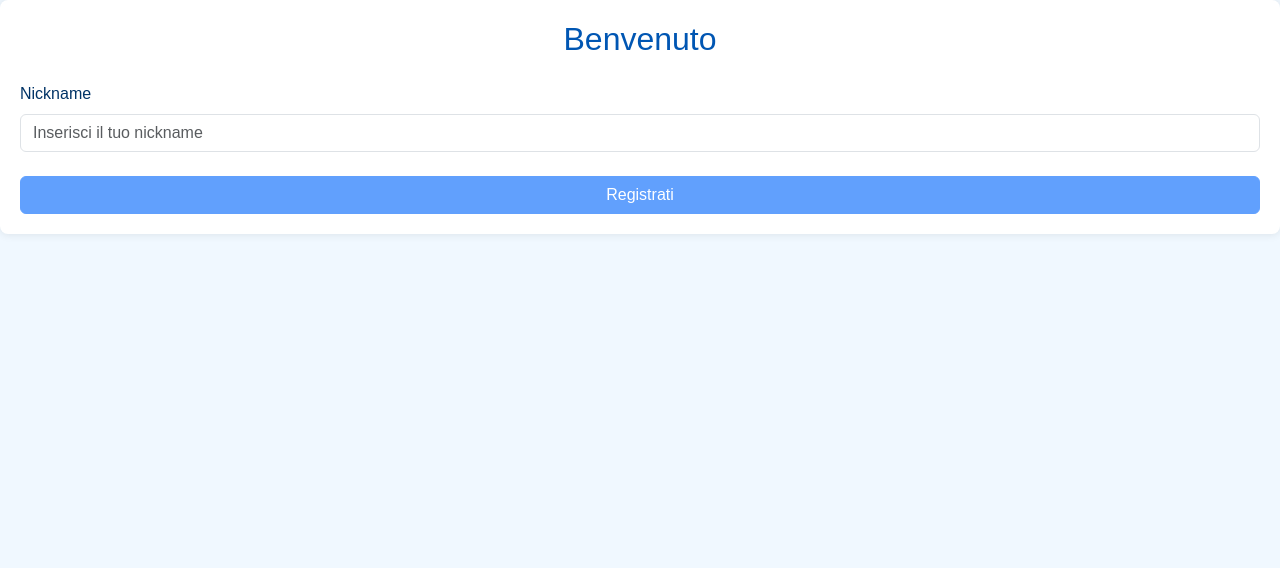
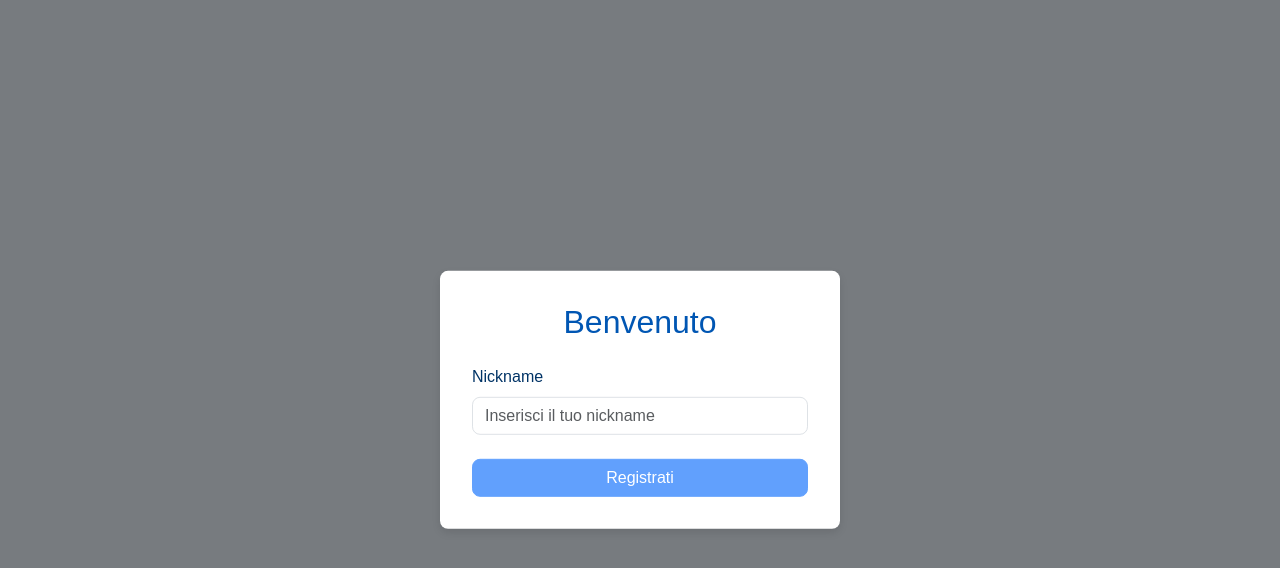
Before and after one commit to cri-24/squad-scoreboard, a Vue app: page / in a window 1280 px wide. Shown: the top 568 px of the page. Built offline with nearby package versions, Linux system fonts and the light colour scheme.

Commit message:
refactor: add login style

```diff
--- a/src/components/LoginForm.vue
+++ b/src/components/LoginForm.vue
@@ -41,11 +41,69 @@ const handleSubmit = () => {
 };
 </script>
 
-<style scoped>
+<style>
+.overlay {
+  position: fixed;
+  top: 0;
+  left: 0;
+  width: 100%;
+  height: 100%;
+  background-color: rgba(0, 0, 0, 0.5);
+  z-index: 1;
+  pointer-events: none;
+}
+
 .form-container {
-  background-color: #ffffff; /* Bianco per il contenuto del form */
-  padding: 20px;
+  position: absolute;
+  top: 50%;
+  left: 50%;
+  transform: translate(-50%, -50%);
+  background-color: #ffffff;
+  padding: 2rem;
   border-radius: 8px;
-  box-shadow: 0 0 10px rgba(0, 0, 0, 0.1);
+  box-shadow: 0 4px 8px rgba(0, 0, 0, 0.1);
+  width: 100%;
+  max-width: 400px;
+  z-index: 2;
+}
+
+h2 {
+  color: #007bff;
+}
+
+.form-control {
+  border-radius: 8px;
+  transition: border-color 0.3s;
+}
+
+.form-control:focus {
+  border-color: #007bff;
+  box-shadow: 0 0 0 0.2rem rgba(38, 143, 255, 0.25);
+}
+
+.btn-primary {
+  background-color: #007bff;
+  border-color: #007bff;
+  border-radius: 8px;
+  transition: background-color 0.3s, border-color 0.3s;
+}
+
+.btn-primary:hover {
+  background-color: #0056b3;
+  border-color: #004085;
+}
+
+@media (max-width: 600px) {
+  .form-container {
+    padding: 1rem;
+  }
+
+  h2 {
+    font-size: 1.5rem;
+  }
+
+  .form-control {
+    font-size: 0.875rem;
+  }
 }
 </style>
```
